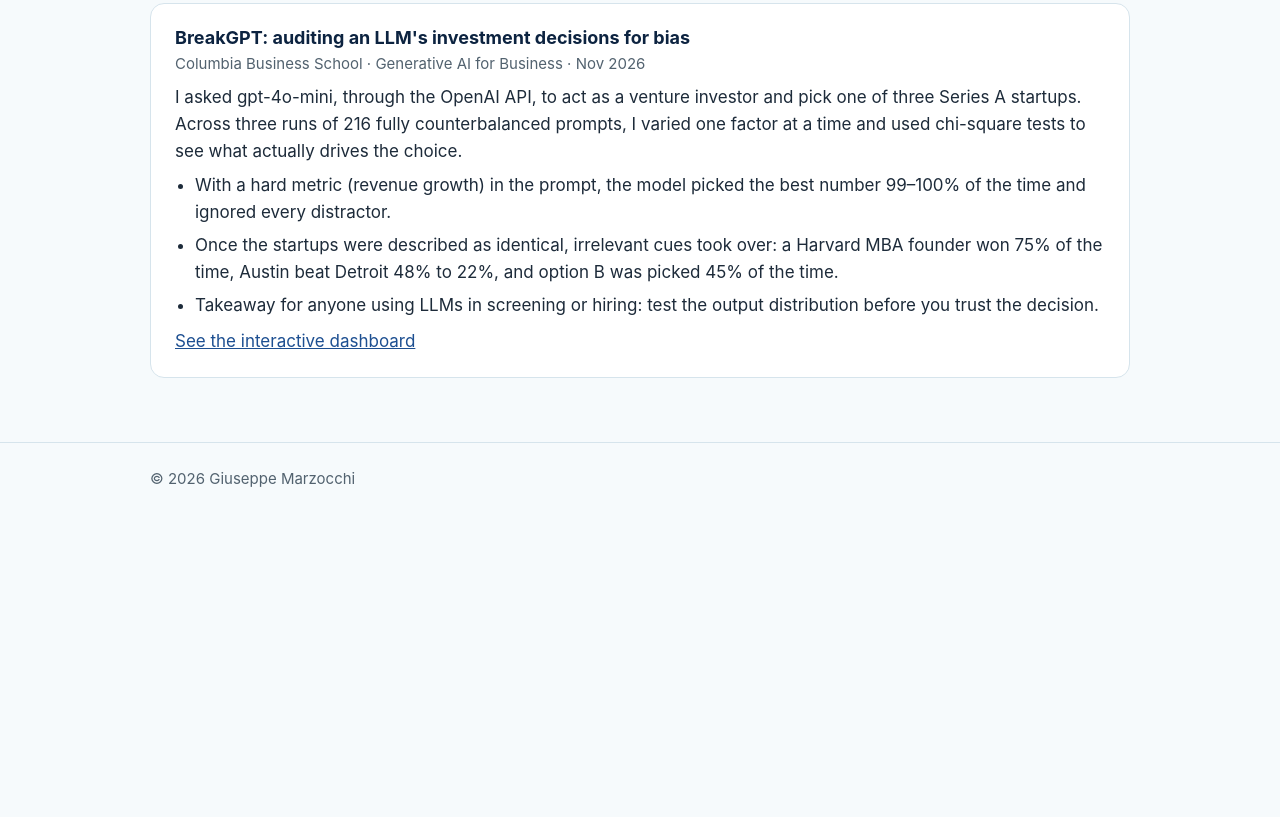
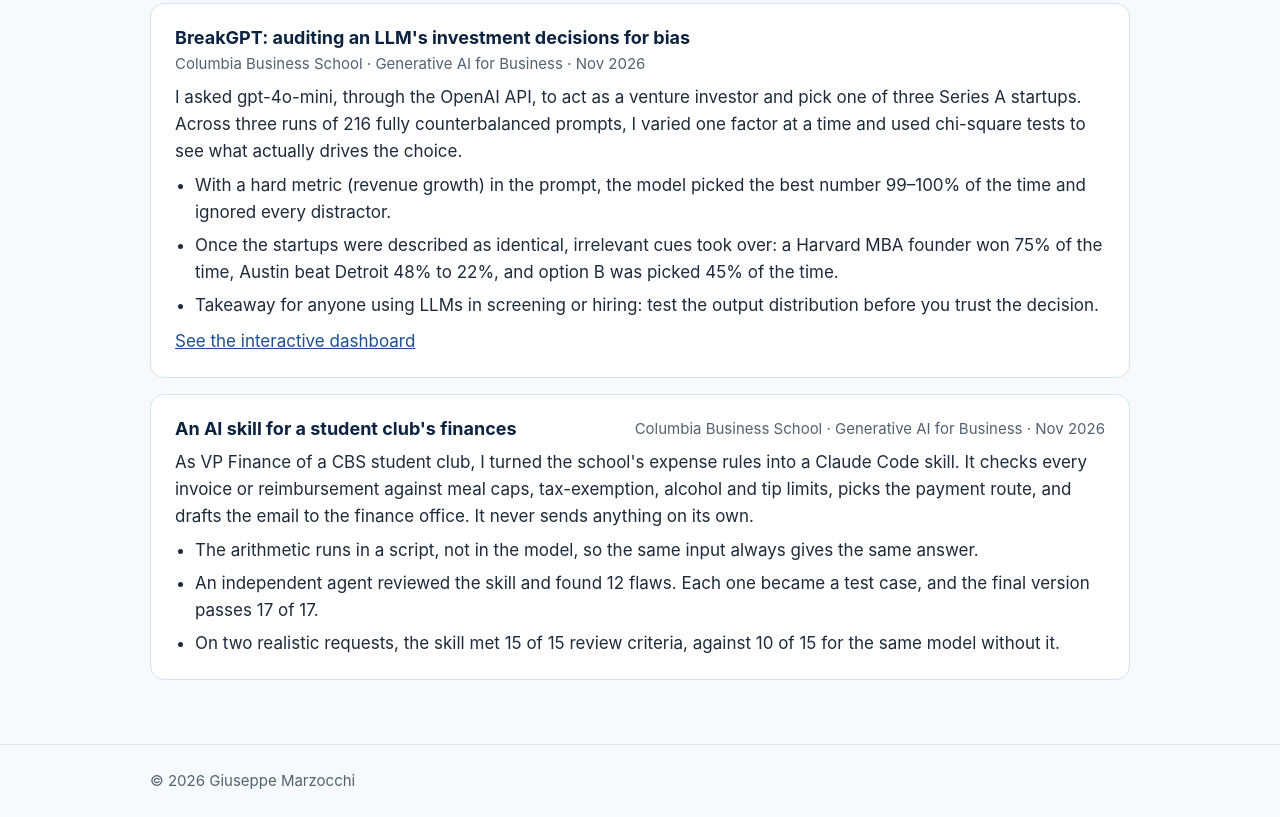
Before and after one commit to giuseppemarzocchi-cpu/giuseppemarzocchi-cpu.github.io, a plain HTML site: page index.html in a window 1280 px wide. Shown: the part 2507-3324 px from the top of the page. Before the commit the page ends 3022 px from the top, so only its background shows below. Drawn offline with Linux system fonts and the light colour scheme.

Commit message:
Add club finance skill to Portfolio
Co-Authored-By: Claude Opus 5.5 <noreply@anthropic.com>

```diff
--- a/index.html
+++ b/index.html
@@ -426,6 +426,18 @@
           </ul>
           <p><a href="projects/breakgpt.html">See the interactive dashboard</a></p>
         </article>
+        <article class="tile">
+          <div class="job-head">
+            <h3>An AI skill for a student club's finances</h3>
+            <div class="meta">Columbia Business School · Generative AI for Business · Nov 2026</div>
+          </div>
+          <p>As VP Finance of a CBS student club, I turned the school's expense rules into a Claude Code skill. It checks every invoice or reimbursement against meal caps, tax-exemption, alcohol and tip limits, picks the payment route, and drafts the email to the finance office. It never sends anything on its own.</p>
+          <ul class="points">
+            <li>The arithmetic runs in a script, not in the model, so the same input always gives the same answer.</li>
+            <li>An independent agent reviewed the skill and found 12 flaws. Each one became a test case, and the final version passes 17 of 17.</li>
+            <li>On two realistic requests, the skill met 15 of 15 review criteria, against 10 of 15 for the same model without it.</li>
+          </ul>
+        </article>
       </div>
     </section>
   </main>
```
